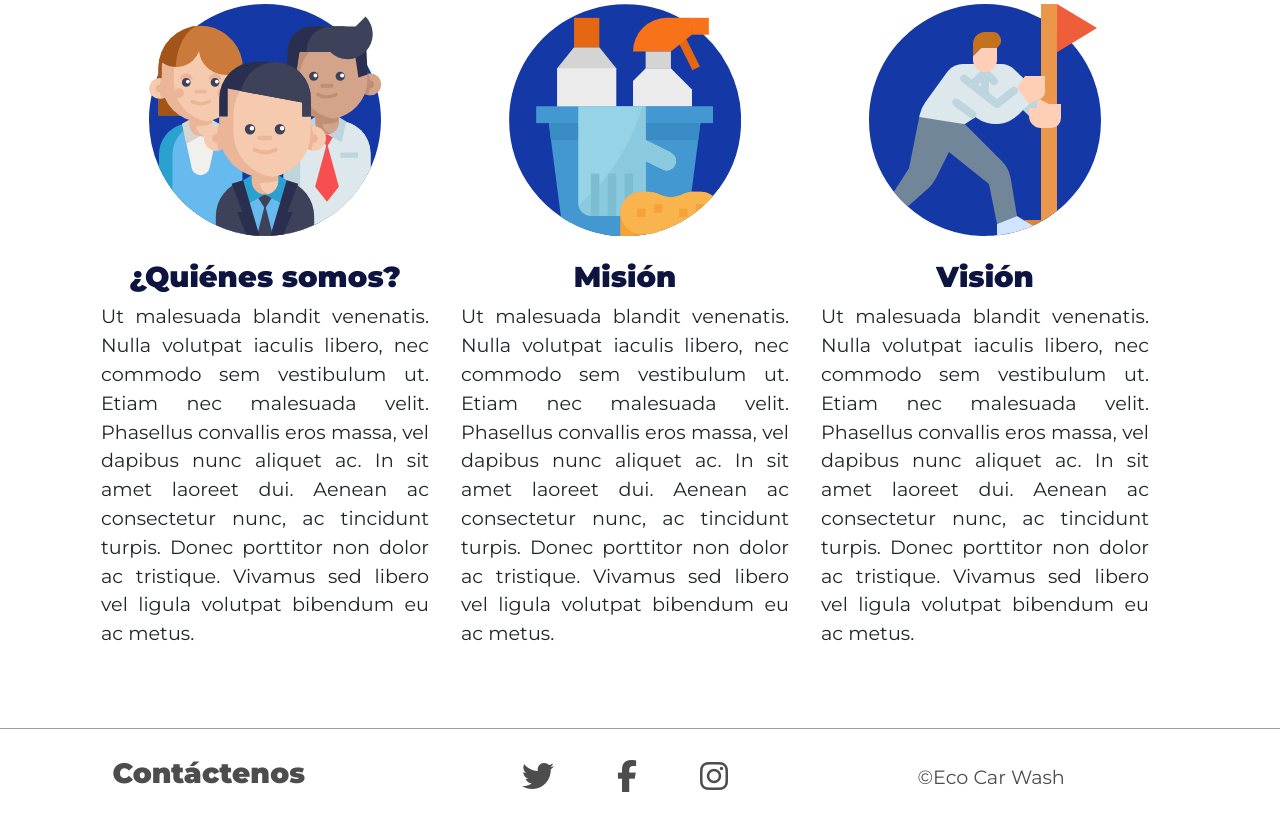
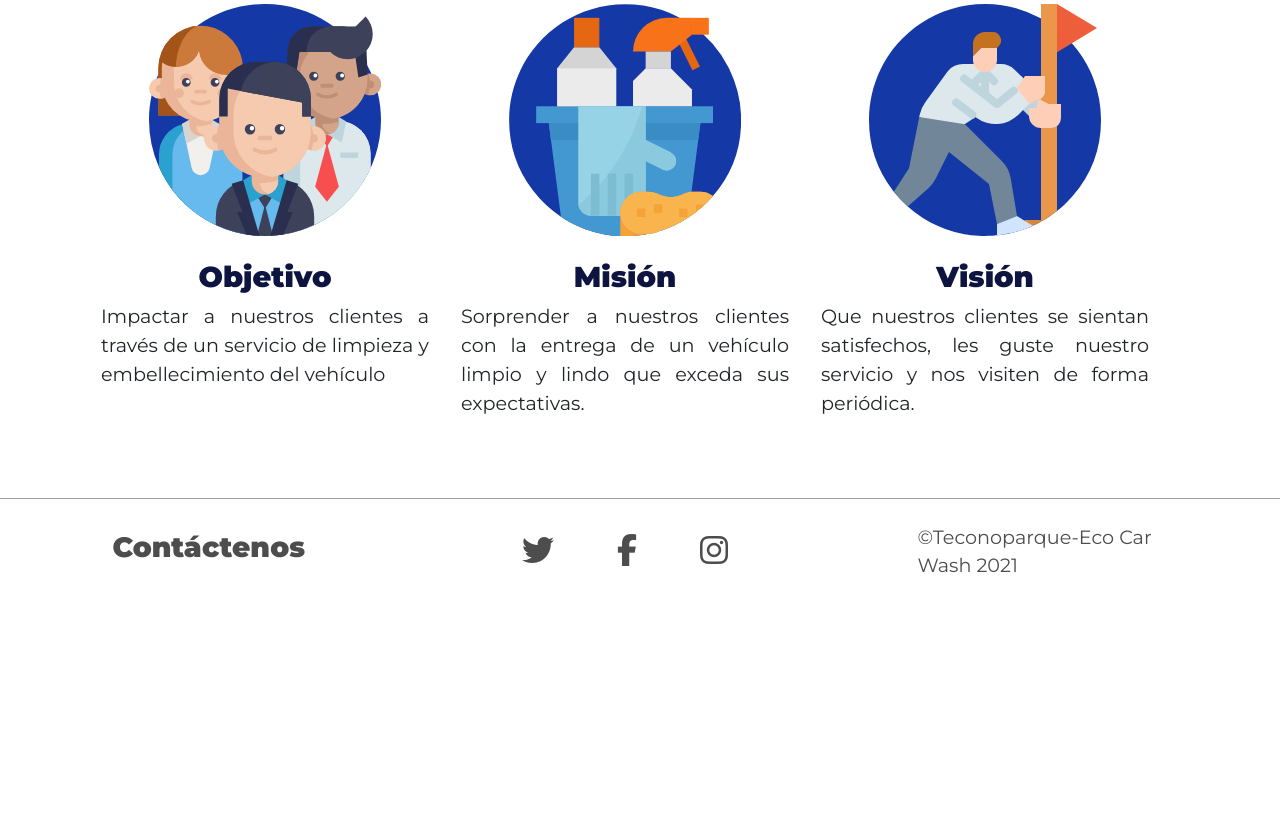
Before and after one commit to sgiraldo776/eco-car-wash, a PHP site: page /GIT/vistas/nosotros/nosotros.php in a window 1280 px wide. Shown: the part 185-1011 px from the top of the page. After the commit the page ends 758 px from the top, so only its background shows below. Run offline with PHP 8.4, Linux system fonts and the light colour scheme; some libraries are stand-ins or nearby versions.

Commit message:
Correcciones finales a eco car wahs

```diff
--- a/Admin/insumos/form_Insumo.php
+++ b/Admin/insumos/form_Insumo.php
@@ -50,6 +50,7 @@
                         <a href="../parqueadero/precios/precios.php"><button class="dropdown-item" type="button">Precios parqueadero</button></a>
                         <a href="../servicios/form_servicios.php"><button class="dropdown-item" type="button">Servicios</button></a>
                         <div class="dropdown-divider"></div>
+                        <a href="<?php echo $URL; ?>"><button class="dropdown-item" type="button">Inicio</button></a>
                         <a href="<?php echo $URL; ?>/Cliente/login/cerrar_sesion.php"><button class="dropdown-item" type="button">Cerrar sesión</button></a>
                     </div>
                 </div>
--- a/Admin/parqueadero/parqueadero-hra/form-parqueadero-hra.php
+++ b/Admin/parqueadero/parqueadero-hra/form-parqueadero-hra.php
@@ -45,6 +45,7 @@
                         <a href="../precios/precios.php"><button class="dropdown-item" type="button">Precios parqueadero</button></a>
                         <a href="../../servicios/form_servicios.php"><button class="dropdown-item" type="button">Servicios</button></a>
                         <div class="dropdown-divider"></div>
+                        <a href="<?php echo $URL; ?>"><button class="dropdown-item" type="button">Inicio</button></a>
                         <a href="<?php echo $URL; ?>/Cliente/login/cerrar_sesion.php"><button class="dropdown-item" type="button">Cerrar Sesión</button></a>
                     </div>
                 </div>
--- a/Admin/parqueadero/parqueadero-mes/form-parqueadero-mes.php
+++ b/Admin/parqueadero/parqueadero-mes/form-parqueadero-mes.php
@@ -49,6 +49,7 @@
                     <a href="../../servicios/form_servicios.php"><button class="dropdown-item"
                             type="button">Servicios</button></a>
                     <div class="dropdown-divider"></div>
+                    <a href="<?php echo $URL; ?>"><button class="dropdown-item" type="button">Inicio</button></a>
                     <a href="<?php echo $URL; ?>/Cliente/login/cerrar_sesion.php"><button class="dropdown-item" type="button">Cerrar Sesión</button></a>
                 </div>
             </div>
--- a/Admin/parqueadero/precios/precios.php
+++ b/Admin/parqueadero/precios/precios.php
@@ -45,6 +45,7 @@
                         <a href="precios.php"><button class="dropdown-item" type="button">Precios Parqueadero</button></a>
                         <a href="../../servicios/form_servicios.php"><button class="dropdown-item" type="button">Servicios</button></a>
                         <div class="dropdown-divider"></div>
+                        <a href="<?php echo $URL; ?>"><button class="dropdown-item" type="button">Inicio</button></a>
                         <a href="<?php echo $URL; ?>/Cliente/login/cerrar_sesion.php"><button class="dropdown-item" type="button">Cerrar Sesión</button></a>
                     </div>
                 </div>
--- a/admin/servicios/form_servicios.php
+++ b/admin/servicios/form_servicios.php
@@ -49,6 +49,7 @@
                     <a href="form_servicios.php"><button class="dropdown-item"
                             type="button">Servicios</button></a>
                     <div class="dropdown-divider"></div>
+                    <a href="<?php echo $URL; ?>"><button class="dropdown-item" type="button">Inicio</button></a>
                     <a href="<?php echo $URL; ?>/Cliente/login/cerrar_sesion.php"><button class="dropdown-item" type="button">Cerrar Sesión</button></a>
                 </div>
             </div>
--- a/index.php
+++ b/index.php
@@ -120,7 +120,7 @@
                     <a class="redes btn btn-social mx-3" href="#!"><i class="fab fa-facebook-f"></i></a>
                     <a class="redes btn btn-social mx-3" href="#!"><i class="fab fa-instagram"></i></a>
                 </div>
-                <div class="col-lg-3 text-lg-left text-center copy">©Eco Car Wash</div>
+                <div class="col-lg-3 text-lg-left text-center copy">©Teconoparque-Eco Car Wash 2021</div>
             </div>
         </div>
     </footer>
--- a/vistas/includes/header-admin.php
+++ b/vistas/includes/header-admin.php
@@ -45,6 +45,7 @@
                         <a href="<?php echo $URL;?>/admin/insumos/form_insumo.php"><button class="dropdown-item" type="button">Insumos</button></a>
                         <a href="<?php echo $URL; ?>admin/parqueadero/parqueadero-hra/form-parqueadero-hra.php"><button class="dropdown-item" type="button">Parqueo/Hora</button></a>
                         <a href="<?php echo $URL; ?>/admin/parqueadero/parqueadero-mes/form-parqueadero-mes.php"><button class="dropdown-item" type="button">Parqueo/Mes</button></a>
+                        <a href="<?php echo $URL; ?>/admin/parqueadero/precios/precios.php"><button class="dropdown-item" type="button">Precios</button></a>
                         <a href="<?php echo $URL; ?>/admin/servicios/form_servicios.php"><button class="dropdown-item" type="button">Servicios</button></a>
                         <div class="dropdown-divider"></div>
                         <a href="<?php echo $URL; ?>/Cliente/login/cerrar_sesion.php"><button class="dropdown-item" type="button">Cerrar Sesión</button></a>
--- a/vistas/nosotros/nosotros.php
+++ b/vistas/nosotros/nosotros.php
@@ -46,61 +46,26 @@
                     <div class="tar-img">
                         <img src="../../img/iconos-01.svg" alt="">
                     </div>
-                    <h3>¿Quiénes somos?</h3>
-                    <p>Ut malesuada blandit venenatis. Nulla volutpat iaculis libero, nec commodo sem vestibulum ut. Etiam nec malesuada velit. Phasellus convallis eros massa, vel dapibus nunc aliquet ac. In sit amet laoreet dui. Aenean ac consectetur nunc,
-                        ac tincidunt turpis. Donec porttitor non dolor ac tristique. Vivamus sed libero vel ligula volutpat bibendum eu ac metus. </p>
+                    <h3>Objetivo</h3>
+                    <p>Impactar a nuestros clientes a través de un servicio de limpieza y embellecimiento del vehículo</p>
                 </div>
                 <div class="tarjetas p-md-3 col-12 col-md-4">
                     <div class="tar-img">
                         <img src="../../img/iconos-02.svg" alt="">
                     </div>
                     <h3>Misión</h3>
-                    <p>Ut malesuada blandit venenatis. Nulla volutpat iaculis libero, nec commodo sem vestibulum ut. Etiam nec malesuada velit. Phasellus convallis eros massa, vel dapibus nunc aliquet ac. In sit amet laoreet dui. Aenean ac consectetur nunc,
-                        ac tincidunt turpis. Donec porttitor non dolor ac tristique. Vivamus sed libero vel ligula volutpat bibendum eu ac metus. </p>
+                    <p>Sorprender a nuestros clientes con la entrega de un vehículo limpio y lindo que exceda sus expectativas.</p>
                 </div>
                 <div class="tarjetas p-md-3 col-12 col-md-4">
                     <div class="tar-img">
                         <img src="../../img/iconos-03.svg" alt="">
                     </div>
                     <h3>Visión</h3>
-                    <p>Ut malesuada blandit venenatis. Nulla volutpat iaculis libero, nec commodo sem vestibulum ut. Etiam nec malesuada velit. Phasellus convallis eros massa, vel dapibus nunc aliquet ac. In sit amet laoreet dui. Aenean ac consectetur nunc,
-                        ac tincidunt turpis. Donec porttitor non dolor ac tristique. Vivamus sed libero vel ligula volutpat bibendum eu ac metus. </p>
+                    <p>Que nuestros clientes se sientan satisfechos, les guste nuestro servicio y nos visiten de forma periódica.</p>
                 </div>
             </div>
         </div>
     </main>
-
-
-    <!-- <section class="">
-        <div class="contenedor">
-            <div class="row justify-content-center col-12">
-                <div class="tarjetas col-md-6 col-lg-4">
-                    <div class="tar-img">
-                        <img src="img/iconos-01.svg" alt="">
-                    </div>
-                    <h3>¿Quienes somos?</h3>
-                    <p>Ut malesuada blandit venenatis. Nulla volutpat iaculis libero, nec commodo sem vestibulum ut. Etiam nec malesuada velit. Phasellus convallis eros massa, vel dapibus nunc aliquet ac. In sit amet laoreet dui. Aenean ac consectetur nunc,
-                        ac tincidunt turpis. Donec porttitor non dolor ac tristique. Vivamus sed libero vel ligula volutpat bibendum eu ac metus. </p>
-                </div>
-                <div class="tarjetas col-md-6 col-lg-4">
-                    <div class="tar-img">
-                        <img src="img/iconos-02.svg" alt="">
-                    </div>
-                    <h3>Misión</h3>
-                    <p>Ut malesuada blandit venenatis. Nulla volutpat iaculis libero, nec commodo sem vestibulum ut. Etiam nec malesuada velit. Phasellus convallis eros massa, vel dapibus nunc aliquet ac. In sit amet laoreet dui. Aenean ac consectetur nunc,
-                        ac tincidunt turpis. Donec porttitor non dolor ac tristique. Vivamus sed libero vel ligula volutpat bibendum eu ac metus. </p>
-                </div>
-                <div class="tarjetas col-md-6 col-lg-4">
-                    <div class="tar-img">
-                        <img src="img/iconos-03.svg" alt="">
-                    </div>
-                    <h3>Visión</h3>
-                    <p>Ut malesuada blandit venenatis. Nulla volutpat iaculis libero, nec commodo sem vestibulum ut. Etiam nec malesuada velit. Phasellus convallis eros massa, vel dapibus nunc aliquet ac. In sit amet laoreet dui. Aenean ac consectetur nunc,
-                        ac tincidunt turpis. Donec porttitor non dolor ac tristique. Vivamus sed libero vel ligula volutpat bibendum eu ac metus. </p>
-                </div>
-            </div>
-        </div>
-    </section> -->
 
     <footer class="footer py-4">
         <div class="container">
@@ -113,7 +78,7 @@
                     <a class="redes btn btn-social mx-3" href="#!"><i class="fab fa-facebook-f"></i></a>
                     <a class="redes btn btn-social mx-3" href="#!"><i class="fab fa-instagram"></i></a>
                 </div>
-                <div class="col-lg-3 text-lg-left text-center copy">©Eco Car Wash</div>
+                <div class="col-lg-3 text-lg-left text-center copy">©Teconoparque-Eco Car Wash 2021</div>
             </div>
         </div>
     </footer>
--- a/vistas/servicios/servicios.php
+++ b/vistas/servicios/servicios.php
@@ -71,7 +71,7 @@
                     <a class="redes btn btn-social mx-3" href="#!"><i class="fab fa-facebook-f"></i></a>
                     <a class="redes btn btn-social mx-3" href="#!"><i class="fab fa-instagram"></i></a>
                 </div>
-                <div class="col-lg-3 text-lg-left text-center copy">©Eco Car Wash</div>
+                <div class="col-lg-3 text-lg-left text-center copy">©Teconoparque-Eco Car Wash 2021</div>
             </div>
         </div>
     </footer>
```
Also changed, not shown: img/bg-secindex.jpg, img/bg-secindexP.jpg (added), img/index-img.jpg, img/index-imgP.jpg (added).
